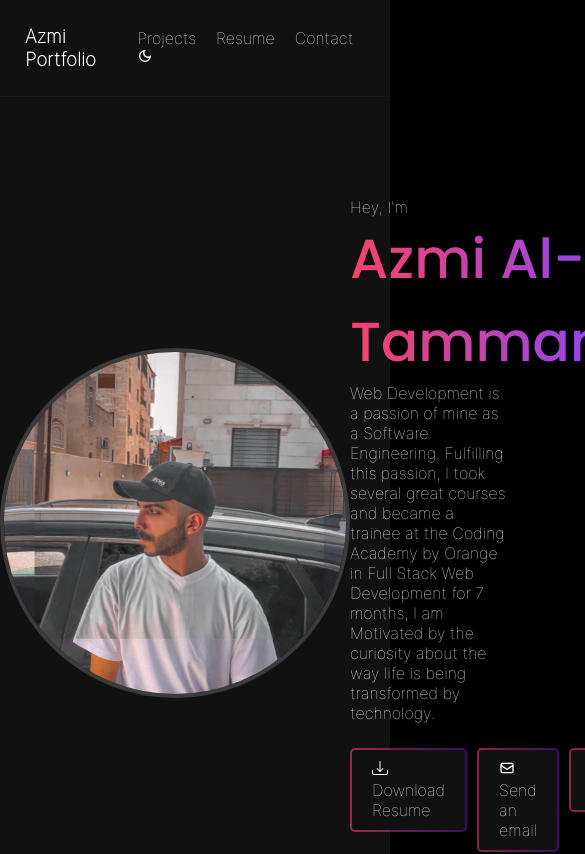
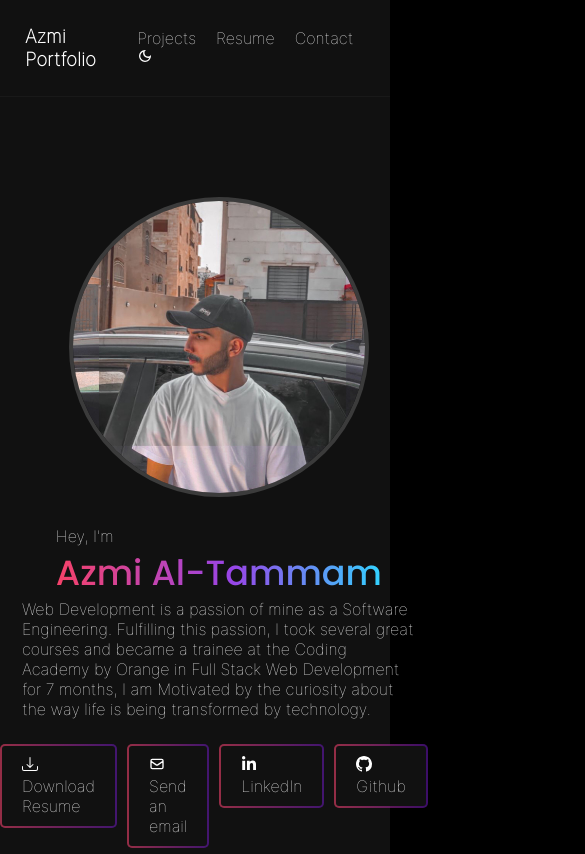
Before and after one commit to AzmiTammam/ReactPortfolio, a React (Create React App) app: page / in a window 390 px wide. Shown: the top 854 px of the page, 585 px wide, since content can reach past the window. Built offline with nearby package versions, Linux system fonts and the light colour scheme.

Commit message:
Fix Responsive in header components

```diff
--- a/src/Components/Header/Header.css
+++ b/src/Components/Header/Header.css
@@ -1,5 +1,5 @@
 @import url("https://fonts.googleapis.com/css2?family=Poppins:wght@500&display=swap");
-*{
+* {
   text-decoration: none !important;
 }
 header {
@@ -20,8 +20,8 @@ header {
 .infoSection .title h1 {
   background: linear-gradient(
     89.81deg,
-    #F4426C  1.72%,
-    #9845E8 54.05%,
+    #f4426c 1.72%,
+    #9845e8 54.05%,
     #33d2ff 99.78%
   );
   -webkit-text-fill-color: transparent;
@@ -48,7 +48,7 @@ header {
 }
 
 .infoSection .socialLinks ul a {
-      margin-right: 10px;
+  margin-right: 10px;
 }
 
 .infoSection .socialLinks ul li {
@@ -58,24 +58,49 @@ header {
   padding: 10px 20px;
   border: 2px solid transparent;
   border-radius: 5px;
-  transition: all .3s ease-in;
-
+  transition: all 0.3s ease-in;
 }
 .infoSection .socialLinks ul li:nth-last-child(odd) {
   background: linear-gradient(#111111, #111111) padding-box,
-    linear-gradient(to right, #F4426C94, #6618b494) border-box;
+    linear-gradient(to right, #f4426c94, #6618b494) border-box;
 }
 
 .infoSection .socialLinks ul li span {
   padding-right: 5px;
 }
 
-.infoSection .socialLinks ul li:hover{
+.infoSection .socialLinks ul li:hover {
   background: linear-gradient(#111111, #111111) padding-box,
-  linear-gradient(to right, #F4426C, #6964de) border-box;
-  transition: all .3s ease-in;
+    linear-gradient(to right, #f4426c, #6964de) border-box;
+  transition: all 0.3s ease-in;
 }
 
 .infoSection .about {
-      max-width: 40vw;
+  max-width: 40vw;
 }
+
+@media (max-width: 1024px) {
+  .infoSection .about {
+    max-width: 90%;
+  }
+  .imgSection img {
+    max-width: 300px;
+  }
+  header {
+    display: flex;
+    flex-wrap: wrap;
+    flex-direction: column;
+    align-items: center;
+  }
+  .infoSection {
+    display: flex;
+    align-items: center;
+    flex-direction: column;
+    padding-top: 25px;
+  }
+  .infoSection .title h1 {
+    font-size: 35px;
+    display: block;
+    margin: 0 auto;
+  }
+}
```
